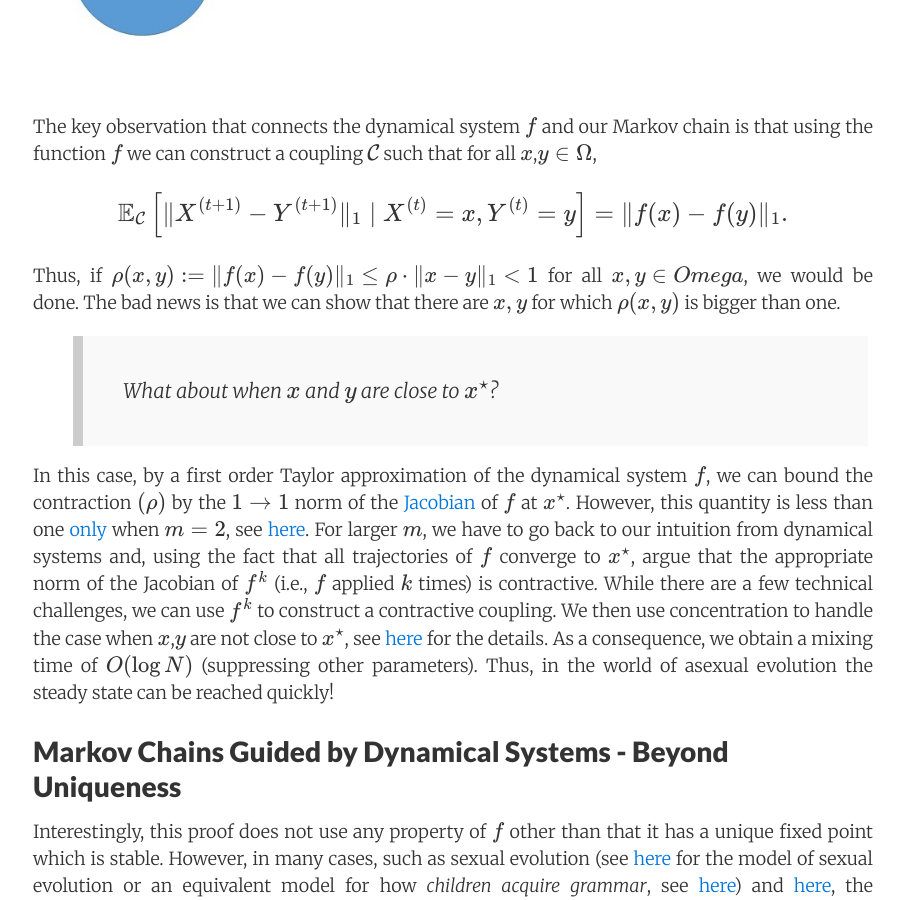
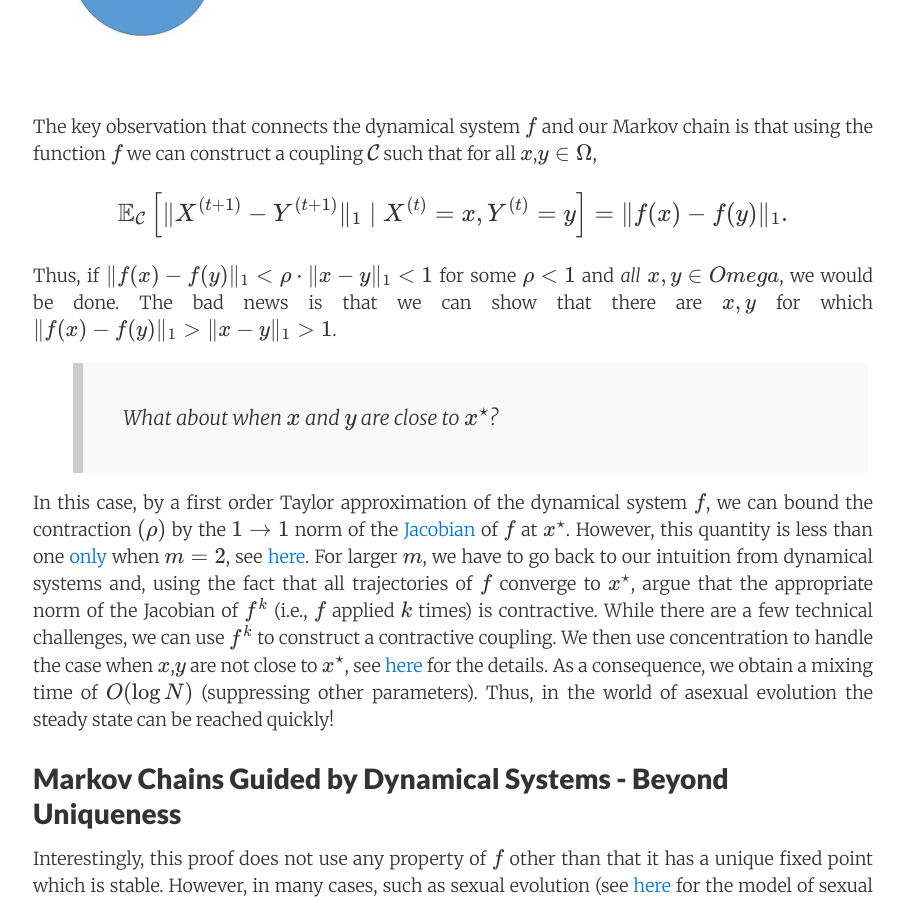
Before and after one commit to offconvex/offconvex.github.io, a Jekyll site: the page built from _posts/2016-04-04-markov-chains-dynamical-systems.md, in a window 1280 px wide and 900 px high, scrolled down 4836 px. Shown: the whole window, without its empty margins (187-1091 px from the left). Built offline with Jekyll 4.4.1, drawn with Linux system fonts in a browser that asks for light colours; nearby versions of some CDN libraries; formulas are drawn with MathJax 3; comment, search, counter and statistics services are not loaded.

Commit message:
Update 2016-04-04-markov-chains-dynamical-systems.md

```diff
--- a/_posts/2016-04-04-markov-chains-dynamical-systems.md
+++ b/_posts/2016-04-04-markov-chains-dynamical-systems.md
@@ -139,8 +139,8 @@ $$
  \mathbb{E}_{\mathcal{C}}\left[\|{X}^{(t+1)}-{Y}^{(t+1)}\|_1 \; | \; {X}^{(t)}=x, {Y}^{(t)}=y \right]=\|f(x)-f(y)\|_1.
 $$
 
-Thus, if $\rho(x,y):= \Vert f(x)-f(y)\Vert_1 \leq \rho \cdot \Vert x-y\Vert_1 <1$ for all $x,y \in Omega$, we would be done.
-The bad news is that we can show that there are $x,y$ for which $\rho (x,y)$ is bigger than one.
+Thus, if $ \Vert f(x)-f(y)\Vert_1 < \rho \cdot \Vert x-y\Vert_1 <1$ for some $\rho<1$ and *all* $x,y \in Omega$, we would be done.
+The bad news is that we can show that there are $x,y$ for which $\Vert f(x)-f(y)\Vert_1 > \Vert x-y \Vert_1 >1$.
 
 >What about when $x$ and $y$ are close to $x^\star$?
 
```
